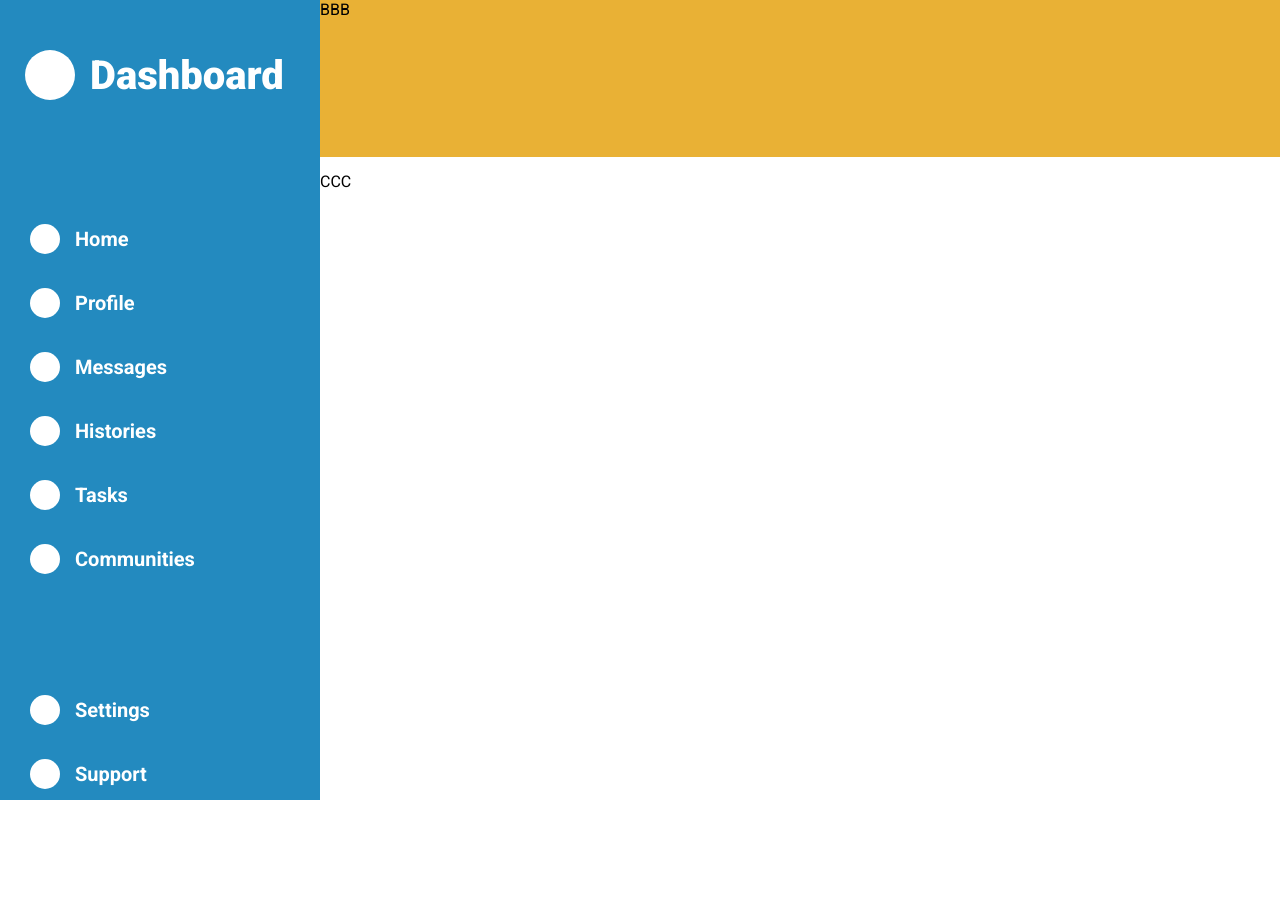
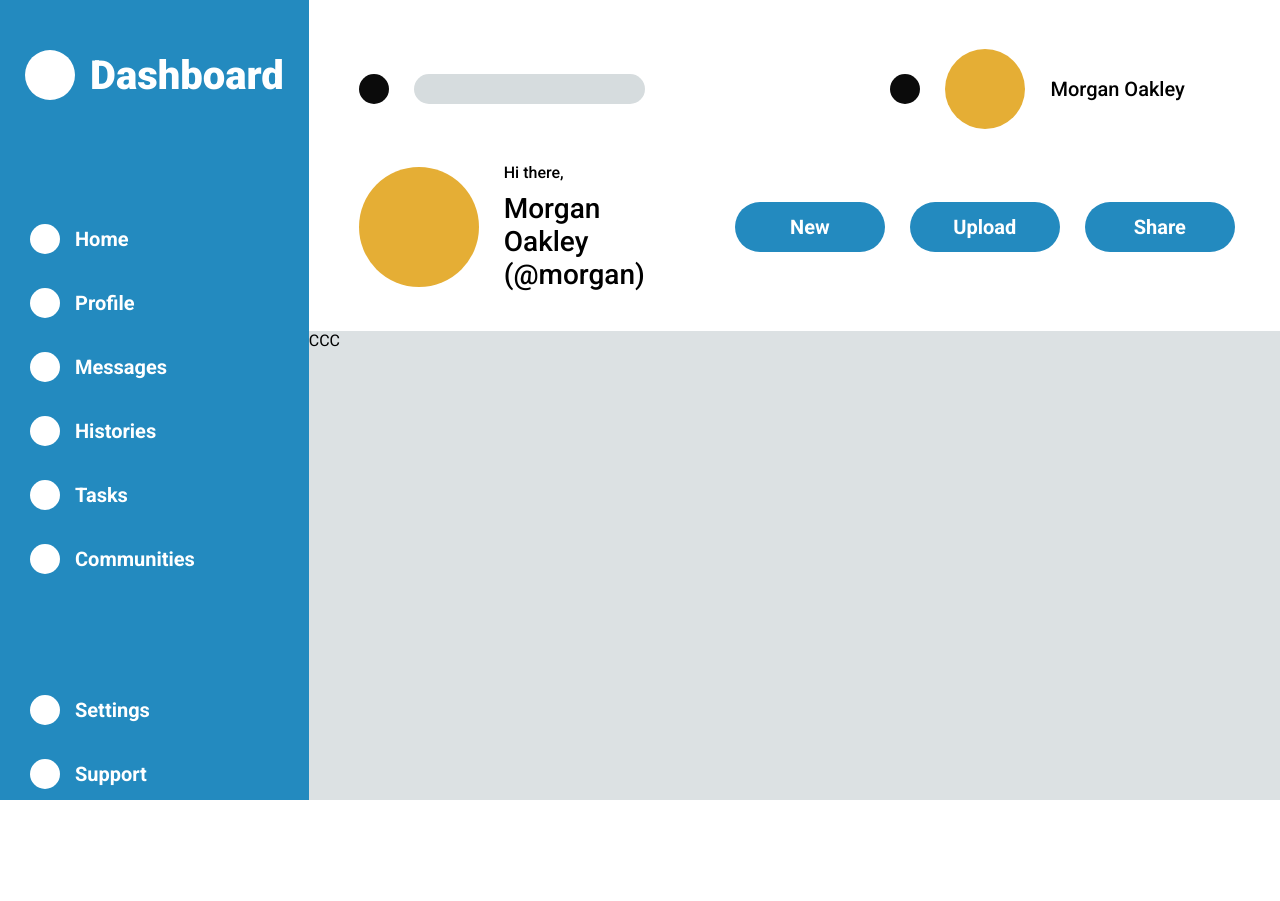
Before and after one commit to racoelhosilva/TOP_adminDashboard, a plain HTML site: page index.html in a window 1280 px wide. Drawn offline with Linux system fonts and the light colour scheme.

Commit message:
header completed

```diff
--- a/index.html
+++ b/index.html
@@ -15,7 +15,7 @@
                 <div class="icon"></div>
                 <h1>Dashboard</h1>
             </div>
-            <div class="main">
+            <div class="nav">
                 <ul>
                     <li>
                         <div class="icon"></div>
@@ -61,7 +61,29 @@
             </div>
         </div>
         <div class="header">
-            BBB
+            <div class="search">
+                <div class="search-icon"></div>
+                <div class="search-bar"></div>
+            </div>
+            <div class="notifications">
+                <div class="notif-icon"></div>
+                <div class="profile-icon-small"></div>
+                <div class="name">Morgan Oakley</div>
+            </div>
+            <div class="greetings">
+                <div class="profile-icon-large"></div>
+                <div class="message">
+                    <div class="top">Hi there,</div>
+                    <div class="username">Morgan Oakley (@morgan)</div>
+                </div>
+            </div>
+            <div class="filters">
+                <ul>
+                    <li>New</li>
+                    <li>Upload</li>
+                    <li>Share</li>
+                </ul>
+            </div>
         </div>
         <div class="main">
             CCC
--- a/styles.css
+++ b/styles.css
@@ -19,7 +19,7 @@
     background-color: #238abf;
 }
 
-.sidebar .main, .sidebar .settings {
+.sidebar .nav, .sidebar .settings {
     margin-top: 25px;
 }
 
@@ -44,14 +44,14 @@
     text-align: center;
 }
 
-.sidebar .main, .sidebar .settings {
+.sidebar .nav, .sidebar .settings {
     padding: 15px;
     gap: 15px;
     display: flex;
     align-items: center;
 }
 
-.sidebar .main .icon, .sidebar .settings .icon {
+.sidebar .nav .icon, .sidebar .settings .icon {
     height: 30px;
     width: 30px;
     border-radius: 15px;
@@ -74,5 +74,123 @@
 }
 
 .header {
-    background-color: #e9b135;
+    padding: 25px;
+    background-color: white;
+    display: grid;
+    row-gap: 10px;
+    grid-template-columns: 2fr 1fr;
+    grid-template-rows: repeat(2, 1fr);
 }
+
+.header .search {
+    display: flex;
+    justify-content: space-evenly;
+    align-items: center;
+    gap: 25px;
+    padding: 0px 25px;
+}
+
+.header .search-icon, .header .notif-icon {
+    width: 30px;
+    height: 30px;
+    border-radius: 15px;
+    background-color: #0b0b0b;
+    flex: 0 0 auto;
+}
+
+.header .search-bar {
+    width: 60px;
+    height: 30px;
+    border-radius: 15px;
+    background-color: #d6dcde;
+    flex: 1 1 auto;
+}
+
+.header .notifications {
+    display: flex;
+    justify-content: flex-end;
+    align-items: center;
+    padding: 0px 25px;
+    margin-right: 50px;
+    gap: 25px
+}
+
+.header .profile-icon-small {
+    width: 80px;
+    height: 80px;
+    border-radius: 40px;
+    background-color: #e5ae35;
+    flex: 0 0 auto;
+}
+
+.header .notifications .name {
+    font-size: 20px;
+    font-family: Roboto;
+    font-weight: 500;
+}
+
+.header .greetings {
+    display: flex;
+    justify-content: flex-start;
+    align-items: center;
+    padding: 0px 25px;
+    gap: 25px;
+}
+
+.header .profile-icon-large {
+    width: 120px;
+    height: 120px;
+    border-radius: 60px;
+    background-color: #e5ae35;
+    flex: 0 0 auto;
+}
+
+.header .message {
+    display: grid;
+    gap: 10px;
+}
+
+.header .message .top {
+    font-size: 16px;
+    font-family: Roboto;
+    font-weight: 500;
+}
+
+.header .message .username {
+    font-size: 28px;
+    font-family: Roboto;
+    font-weight: 500;
+}
+
+.header .filters {
+    padding: 0px 25px;
+    display: flex;
+    align-items: center;
+    justify-content: center;
+}
+
+.header .filters ul{
+    list-style-type: none;
+    display: flex;
+    gap: 25px;
+    justify-content: center;
+    align-items: center;
+}
+
+.header .filters li {
+    width: 150px;
+    height: 50px;
+    background-color: #238abf;
+    border-radius: 30px;
+    display: flex;
+    align-items: center;
+    justify-content: center;
+    color: white;
+    font-family: Roboto;
+    font-weight: 600;
+    font-size: 20px;
+}
+
+.main {
+    background-color: #dce1e3;
+}
```
